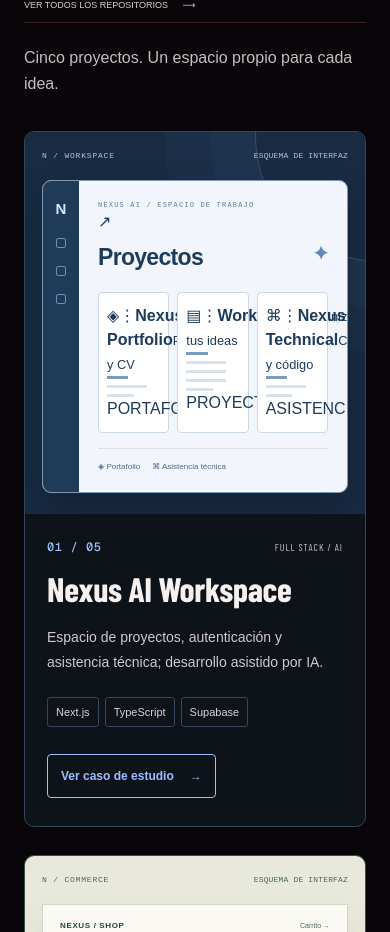
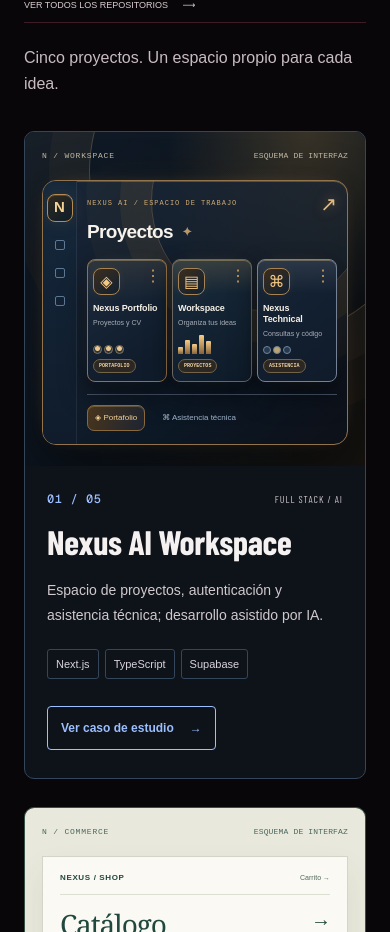
Before and after one commit to Dleteo/Nexus-AI, a Next.js app: page / in a window 390 px wide. Shown: the part 1055-1987 px from the top of the page. Built offline with nearby package versions, Linux system fonts and the light colour scheme.

Commit message:
style: premium gold-lit project panels, interactive depth and responsive miniature dashboard

```diff
--- a/components/career/ProjectCover.module.css
+++ b/components/career/ProjectCover.module.css
@@ -7,3 +7,266 @@
 .factory{background:#2a261e;color:#f0d6a4;background-image:linear-gradient(#c9a1570b 1px,transparent 1px),linear-gradient(90deg,#c9a1570b 1px,transparent 1px);background-size:20px 20px}.factoryWindow{background:#24241f;border:1px solid #847048;flex:1;min-height:190px;box-shadow:0 15px 30px #0002;padding:16px}.factoryHeader{display:flex;justify-content:space-between;gap:12px;padding-bottom:15px;border-bottom:1px solid #69604c;font:8px/1.5 monospace;letter-spacing:.04em}.factoryHeader b{font-size:17px;font-weight:400}.pipeline{display:flex;align-items:center;gap:6px;margin:19px 0}.pipeline>div{flex:1;min-width:0;border:1px solid #766b50;padding:10px 6px;background:#353126}.pipeline small{font:8px/1.5 monospace;color:#b7a780}.pipeline strong{display:block;font:9px/1.4 monospace;margin-top:5px;overflow-wrap:anywhere}.pipeline>span{font-size:12px;color:#8e7b54}.codeFiles{display:flex;gap:9px;flex-wrap:wrap;font:7px/1.5 monospace;color:#d4c19b}.codeFiles>span::before{content:"⌑ ";color:#b89a5e}.factoryFooter{display:flex;justify-content:space-between;gap:12px;padding-top:13px;margin-top:14px;border-top:1px solid #69604c;font:7px/1.5 monospace;color:#d5b474}.factoryFooter>span:last-child{color:#a79a7d}
 .spacious .workspaceWindow,.spacious .shopWindow,.spacious .studioWindow,.spacious .monitorWindow,.spacious .factoryWindow{max-width:630px;width:100%;margin:auto}.spacious .workspaceBody{padding:26px}.spacious .workspaceBody>strong{font-size:31px}.spacious .noteCards>div{min-height:70px;padding:18px 12px}.spacious .assistants{font-size:10px;padding-top:17px}.spacious .shopWindow{padding:21px 25px}.spacious .shopHeading{font-size:38px}.spacious .goods>div{height:99px}.spacious .editorBody{min-height:230px;grid-template-columns:67px 1fr 55px;padding:15px 0;gap:16px}.spacious .artboard{padding:25px}.spacious .artboard>strong{font-size:37px;max-width:170px}.spacious .artboard>span{font-size:41px;right:30px;top:20px}.spacious .chart{height:170px}.spacious .pipeline{margin:30px 0}.spacious .pipeline>div{padding:15px 10px}.spacious .pipeline strong{font-size:13px}.spacious .codeFiles{font-size:9px}.spacious .factoryFooter{font-size:9px;margin-top:24px}.spacious .monitorFooter{font-size:9px}.spacious .monitorHeader{font-size:10px}.spacious .monitorHeader>span{font-size:9px}
 @media(max-width:600px){.cover{min-height:250px;padding:18px 17px 21px}.coverTop{font-size:8px;gap:10px;margin-bottom:18px}.spacious{min-height:290px;padding:20px}.spacious .coverTop{margin-bottom:21px}.spacious .workspaceBody{padding:19px}.spacious .workspaceBody>strong{font-size:24px}.spacious .noteCards>div{min-height:50px;padding:12px 8px}.spacious .assistants{font-size:8px}.spacious .editorBody{min-height:180px;grid-template-columns:40px 1fr 28px;gap:9px}.spacious .artboard{padding:17px 12px}.spacious .artboard>strong{font-size:25px;max-width:120px}.spacious .artboard>span{font-size:29px;right:13px;top:15px}.spacious .shopWindow{padding:15px}.spacious .shopHeading{font-size:30px}.spacious .goods>div{height:76px}.spacious .pipeline{margin:21px 0}.spacious .pipeline>div{padding:10px 6px}.spacious .pipeline strong{font-size:9px}.spacious .codeFiles{font-size:7px}.spacious .factoryFooter,.spacious .monitorFooter{font-size:7px}.spacious .chart{height:125px}.spacious .monitorHeader{font-size:8px}.spacious .monitorHeader>span{font-size:7px}}
+
+
+/* 2026 obsidian-gold workspace card: native DOM/CSS, not a flat picture.
+   Featured portfolio visual uses valid project features, never fabricated usage counts. */
+.workspace{
+  color:#f2dfc0;
+  background:
+    radial-gradient(ellipse 55% 72% at 83% 0%,#b88c4240,transparent 75%),
+    radial-gradient(circle at 45% 55%,#3529164d,transparent 65%),
+    linear-gradient(135deg,#101b28,#0b1119 65%,#15120e);
+}
+.workspace::before{
+  content:"";
+  position:absolute;
+  z-index:-1;
+  right:-64px;
+  top:-130px;
+  height:340px;
+  width:340px;
+  border:1px solid #ddb57849;
+  border-radius:50%;
+  box-shadow:0 0 0 40px #c8a46b0b,0 0 0 80px #ad7e340b;
+  transform:rotate(-30deg);
+}
+.workspace::after{
+  position:absolute;
+  z-index:-1;
+  content:"";
+  width:180px;
+  height:180px;
+  right:5%;
+  top:8%;
+  pointer-events:none;
+  background:radial-gradient(circle,#c7964a24,transparent 65%);
+}
+.workspace .coverTop{color:#c2b7a4;opacity:1;position:relative;z-index:1}
+.workspace .workspaceWindow{
+  position:relative;
+  isolation:isolate;
+  min-height:215px;
+  color:#eee7db;
+  overflow:hidden;
+  border:1px solid #93734c;
+  border-radius:14px;
+  box-shadow:0 20px 55px #0007,0 0 25px -19px #edbf78,inset 0 1px #e6c27b48;
+  background:linear-gradient(135deg,#192638,#0c1724 68%,#0d1018);
+}
+.workspace .workspaceWindow::before{
+  content:"";
+  position:absolute;
+  z-index:-1;
+  right:-24px;
+  top:-90px;
+  width:220px;
+  height:220px;
+  border:1px solid #cfa36349;
+  border-radius:50%;
+  box-shadow:0 0 0 31px #c89e4714,0 0 0 65px #c89e4708;
+}
+.workspace .workspaceRail{
+  position:relative;
+  z-index:1;
+  flex:0 0 41px;
+  width:41px;
+  gap:18px;
+  padding:13px 9px;
+  border-right:1px solid #ffffff12;
+  background:linear-gradient(180deg,#15283c,#101c2b);
+}
+.workspace .workspaceRail b{
+  width:30px;
+  height:30px;
+  flex-shrink:0;
+  display:grid;
+  place-items:center;
+  color:#f4d397;
+  font-size:17px;
+  border:1px solid #b38b53;
+  border-radius:8px;
+  box-shadow:inset 0 1px #ecd1a533,0 0 18px #bc88452a;
+  background:linear-gradient(145deg,#30291c,#0e1d2b);
+}
+.workspace .workspaceRail i{border-color:#5c7995;background:transparent}
+.workspace .workspaceBody{
+  position:relative;
+  z-index:1;
+  min-width:0;
+  padding:14px 17px 11px;
+  background:radial-gradient(ellipse at 100% 0%,#d1a46117,transparent 58%);
+}
+.workspace .workspaceHeader{display:flex;align-items:center;justify-content:space-between;gap:7px}
+.workspace .workspaceHeader .eyebrow{
+  font-size:7px;
+  letter-spacing:.14em;
+  color:#cfaa73;
+}
+.workspace .workspaceArrow{font-size:20px;color:#e1bb80;text-shadow:0 0 12px #e6aa6480;line-height:1}
+.workspace .workspaceBody>strong.workspaceTitle{
+  display:flex;
+  justify-content:flex-start;
+  gap:9px;
+  align-items:center;
+  margin:4px 0 13px;
+  font-size:clamp(19px,2.3vw,30px);
+  color:#f7f2eb;
+  letter-spacing:-.035em;
+}
+.workspace .workspaceTitleSpark{color:#cea46d;font-size:12px;opacity:.9}
+.workspace .noteCards{
+  grid-template-columns:repeat(3,minmax(0,1fr));
+  gap:9px;
+}
+.workspace .noteCards>.workspaceFeature{
+  display:flex;
+  flex-direction:column;
+  min-width:0;
+  min-height:117px;
+  padding:9px 9px 8px;
+  border:1px solid #957147;
+  border-radius:10px;
+  background:
+    linear-gradient(180deg,#b98d4620,transparent 33%),
+    linear-gradient(145deg,#1b2a3d,#101c2b 83%);
+  box-shadow:inset 0 1px #f2ca8554,0 13px 28px #0007,0 0 20px -14px #dcb374a1;
+}
+.workspace .workspaceFeature:nth-child(2){border-color:#6d6660;background:linear-gradient(180deg,#c49b5730,transparent 28%),linear-gradient(145deg,#192c3d,#0e1a28)}
+.workspace .workspaceFeature:nth-child(3){border-color:#758196;background:linear-gradient(180deg,#a9a7ad29,transparent 28%),linear-gradient(145deg,#152436,#101b2a)}
+.workspace .workspaceFeatureTop{
+  display:flex;
+  justify-content:space-between;
+  align-items:flex-start;
+  gap:5px;
+  width:100%;
+  margin-bottom:8px;
+}
+.workspace .workspaceFeatureIcon{
+  display:grid;
+  place-items:center;
+  width:31px;
+  height:31px;
+  flex:none;
+  border:1px solid #a58356;
+  border-radius:8px;
+  background:linear-gradient(140deg,#3c2e1c,#112032);
+  color:#f6c983;
+  font-size:20px;
+  line-height:1;
+  box-shadow:0 0 16px -10px #f5b453;
+}
+.workspace .workspaceFeatureMore{font-size:16px;line-height:1;color:#d3a364}
+.workspace .workspaceFeature>strong{
+  display:block;
+  min-width:0;
+  font-size:10px;
+  letter-spacing:-.015em;
+  line-height:1.2;
+  color:#f7f2e8;
+  overflow-wrap:anywhere;
+}
+.workspace .workspaceFeature>small{
+  display:block;
+  margin-top:4px;
+  font-size:8px;
+  line-height:1.4;
+  color:#aaaeb7;
+  overflow-wrap:anywhere;
+}
+.workspace .workspaceFeatureFoot{
+  display:flex;
+  justify-content:space-between;
+  align-items:center;
+  flex-wrap:wrap;
+  gap:5px;
+  min-height:15px;
+  margin-top:auto;
+  padding-top:7px;
+}
+.workspace .workspaceFeatureChip{
+  display:block;
+  max-width:100%;
+  border:1px solid #736447;
+  border-radius:14px;
+  padding:3px 5px;
+  color:#f2d6a5;
+  background:#42301a8c;
+  font:600 6px/1.25 monospace;
+  letter-spacing:.01em;
+  overflow-wrap:anywhere;
+}
+.workspace .workspaceFeatureDots,.workspace .workspaceFeatureNodes,.workspace .workspaceFeatureBars{display:flex;align-items:end;gap:3px}
+.workspace .workspaceFeatureDots i,.workspace .workspaceFeatureNodes i{
+  display:block;
+  width:9px;
+  height:9px;
+  margin:0;
+  border:1px solid #8c7658;
+  border-radius:50%;
+  background:radial-gradient(circle at 50% 36%,#ebc88f 0 2px,#24364a 3px);
+}
+.workspace .workspaceFeatureNodes i{width:8px;height:8px;border-color:#72859c;background:#263b50}
+.workspace .workspaceFeatureNodes i:nth-child(2){background:#bea272}
+.workspace .workspaceFeatureBars i{
+  display:block;
+  width:5px;
+  height:7px;
+  margin:0;
+  border-radius:1px 1px 0 0;
+  background:linear-gradient(#f6cd89,#89643a);
+}
+.workspace .workspaceFeatureBars i:nth-child(2){height:14px}
+.workspace .workspaceFeatureBars i:nth-child(3){height:10px}
+.workspace .workspaceFeatureBars i:nth-child(4){height:19px}
+.workspace .workspaceFeatureBars i:nth-child(5){height:13px}
+.workspace .assistants{
+  display:flex;
+  align-items:center;
+  flex-wrap:wrap;
+  gap:10px;
+  margin-top:12px;
+  padding-top:10px;
+  border-color:#49566a;
+  color:#9fb2c8;
+  font-size:8px;
+}
+.workspace .assistants>span{display:inline-flex;align-items:center;min-height:26px;padding:5px 7px}
+.workspace .assistants>.workspaceTabActive{
+  border:1px solid #89683d;
+  border-radius:7px;
+  background:linear-gradient(110deg,#49351c,#1c2432);
+  box-shadow:inset 0 1px #e8bb7545;
+  color:#f4d299;
+}
+.spacious .workspace .workspaceWindow{min-height:240px}
+.spacious .workspace .workspaceBody{padding:20px 20px 15px}
+.spacious .workspace .workspaceBody>strong.workspaceTitle{font-size:31px}
+.spacious .workspace .noteCards>.workspaceFeature{min-height:133px;padding:12px}
+.spacious .workspace .workspaceFeatureIcon{width:38px;height:38px;font-size:23px}
+.spacious .workspace .workspaceFeature>strong{font-size:12px}
+.spacious .workspace .workspaceFeature>small{font-size:9px}
+@media(max-width:630px){
+  .workspace .workspaceBody{padding:13px 10px}
+  .workspace .workspaceRail{width:34px;flex-basis:34px;padding-inline:5px}
+  .workspace .workspaceRail b{width:26px;height:28px;font-size:15px}
+  .workspace .noteCards{gap:5px}
+  .workspace .noteCards>.workspaceFeature{padding:8px 5px;min-height:106px;border-radius:8px}
+  .workspace .workspaceFeatureIcon{height:27px;width:27px;font-size:16px}
+  .workspace .workspaceFeature>strong{font-size:9px}
+  .workspace .workspaceFeature>small{font-size:7px}
+  .workspace .workspaceFeatureChip{font-size:5px}
+  .workspace .workspaceFeatureDots,.workspace .workspaceFeatureNodes,.workspace .workspaceFeatureBars{gap:2px}
+  .spacious .workspace .workspaceBody{padding:14px 10px}
+  .spacious .workspace .noteCards>.workspaceFeature{padding:8px 5px;min-height:105px}
+}
+@media(max-width:370px){
+  .workspace .workspaceFeatureChip{display:none}
+  .workspace .workspaceFeature>strong{font-size:8px}
+  .workspace .workspaceFeatureIcon{height:23px;width:23px;font-size:14px}
+  .workspace .workspaceBody>strong.workspaceTitle{font-size:18px}
+}
+@media(prefers-reduced-motion:no-preference){
+  .workspace .workspaceFeature{transition:transform .2s ease,box-shadow .2s ease,border-color .2s ease}
+  .workspace:hover .workspaceFeature:first-child{box-shadow:inset 0 1px #f3c88170,0 12px 32px #0009,0 0 23px -10px #e2af679b}
+}
```
